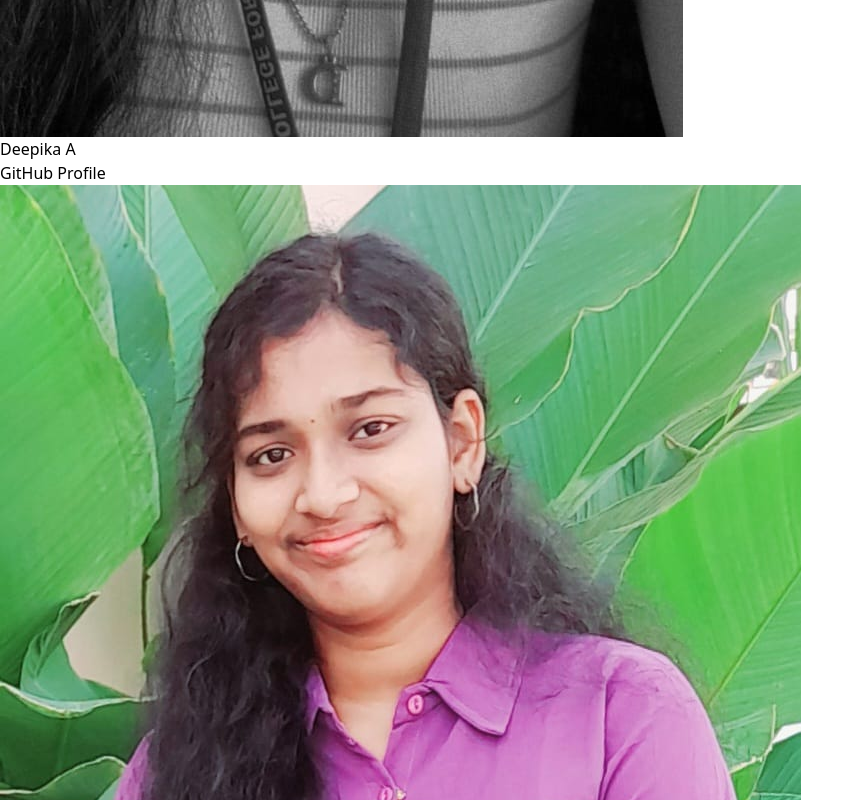
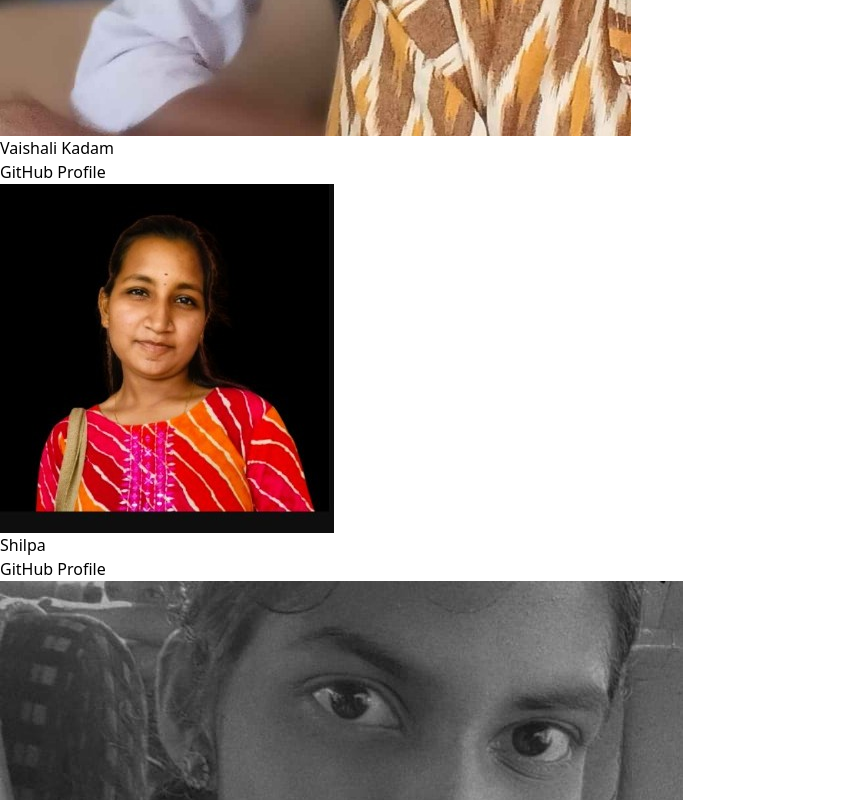
Before and after one commit to Madhesh-GitHub/CVortex, a React (Vite) app in the folder frontend/: page /contributors in a window 1280 px wide. Shown: the part 1540-2340 px from the top of the page, without its empty margins (0-864 px from the left). Built offline with nearby package versions, Linux system fonts and the light colour scheme.

Commit message:
credits page done

```diff
--- a/frontend/src/pages/Contributors.jsx
+++ b/frontend/src/pages/Contributors.jsx
@@ -10,9 +10,12 @@ import monisa from '../assets/Monisa.jpg';
 import karthik from '../assets/Karthik.jpg';
 import nikitha from '../assets/Nikhita.jpg';
 import shilpa from '../assets/Shilpa.jpg';
+import vaishali from '../assets/Vaishali.jpg';
+import shiva from '../assets/Shiva.jpg';
 
 const contributors = [
   { name: "Madhesh K", github: "https://github.com/Madhesh-GitHub", photo: madhesh },
+  { name: "Vaishali Kadam", github: "https://github.com/Vaishali-Kadam", photo: vaishali },
   { name: "Shilpa", github: "https://github.com/shilpa053020", photo: shilpa },
   { name: "Deepika A", github: "https://github.com/DeepikaA777", photo: deepika },
   { name: "Uvajanani", github: "https://github.com/Uvajanani", photo: uvajanani },
@@ -23,6 +26,7 @@ const contributors = [
   { name: "Nikitha S Nair", github: "https://github.com/NikithaSNair", photo: nikitha },
   { name: "Karthikeya", github: "https://github.com/karthikeyavb", photo: karthik },
   { name: "Dhanush Suresh", github: "https://github.com/Dhanush33-alts", photo: dhanush },
+  { name: "Shiva Gurumurthy", github: "https://github.com/ShivaGurumurthy", photo: shiva },
 ];
 
 export default function Contributors() {
```
Also changed, not shown: frontend/src/assets/Vaishali.jpg (added).
